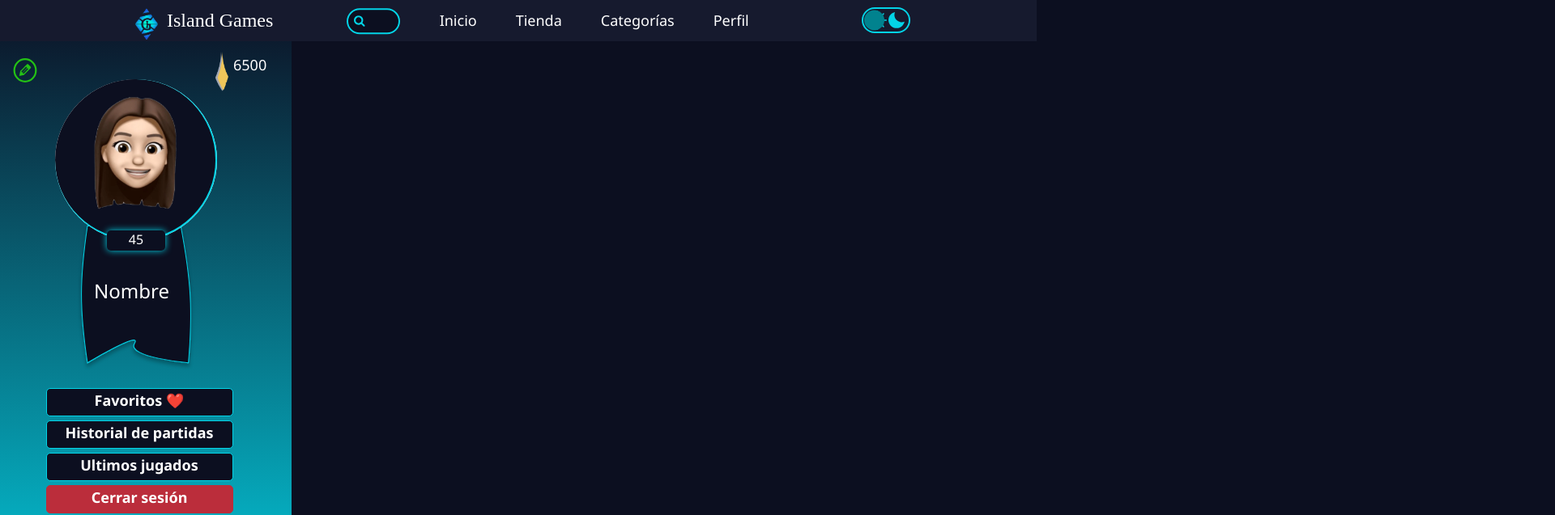
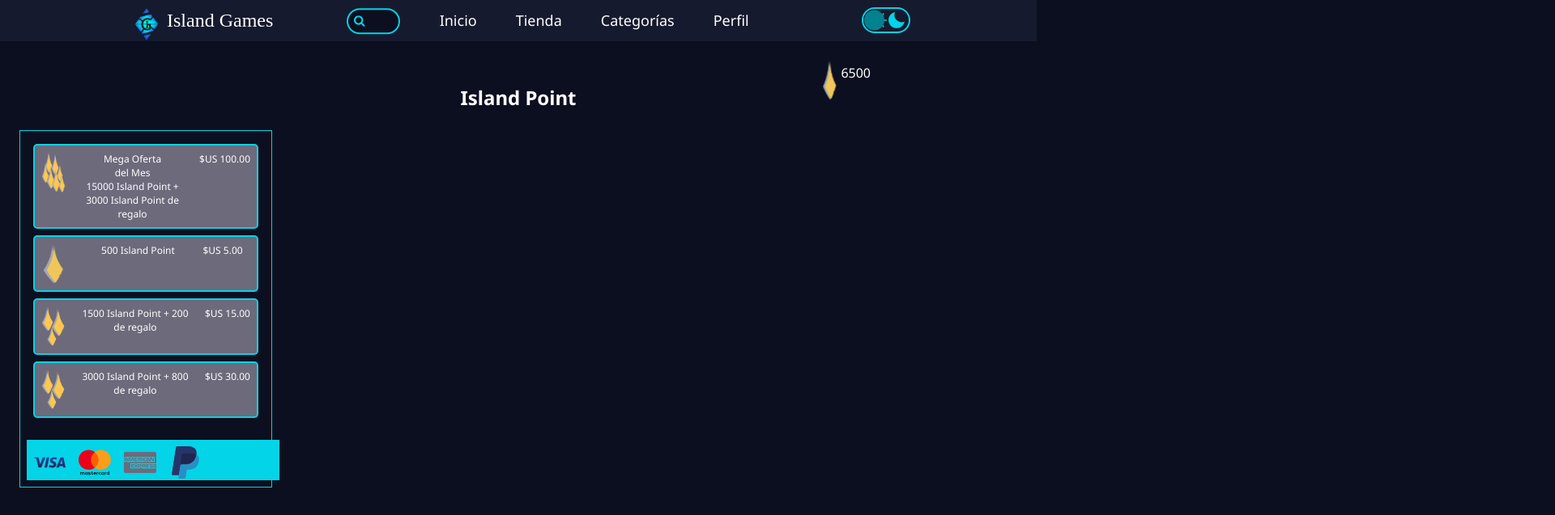
Before and after one commit to YamilaAbad/InterfacesDeUsuario, an Angular app in the folder TP2/: page /tienda in a window 1280 px wide. Shown: the top 637 px of the page at 81% size, 1920 px wide, since content can reach past the window. Built offline with nearby package versions, Linux system fonts and the light colour scheme; a web font is replaced by a local one.

Commit message:
ruteo y arreglo de tienda (faltan detalles css)

```diff
--- a/TP2/src/app/app.component.html
+++ b/TP2/src/app/app.component.html
@@ -8,8 +8,8 @@
 </head>
 <body>
   <app-ig-navbar></app-ig-navbar>
-  <app-perfil></app-perfil>
-
-  <app-footer></app-footer>
+  <router-outlet></router-outlet>
+ <!--  <app-perfil></app-perfil>
+  <app-footer></app-footer> -->
 </body>
 </html>
--- a/TP2/src/app/app.module.ts
+++ b/TP2/src/app/app.module.ts
@@ -15,6 +15,7 @@ import { TiendaPrincipalComponent } from './componentes/tienda-principal/tienda-
 import { TiendaCompraComponent } from './componentes/tienda-compra/tienda-compra.component';
 import { IgNavbarComponent } from './componentes/ig-navbar/ig-navbar.component';
 import { LoginComponent } from './componentes/login/login.component';
+import { AppRoutingModule } from './app-routing.module';
 
 @NgModule({
   declarations: [
@@ -32,7 +33,8 @@ import { LoginComponent } from './componentes/login/login.component';
     LoginComponent
   ],
   imports: [
-    BrowserModule
+    BrowserModule,
+    AppRoutingModule
   ],
   providers: [
     CargarScriptsService
--- a/TP2/src/app/componentes/ig-navbar/ig-navbar.component.css
+++ b/TP2/src/app/componentes/ig-navbar/ig-navbar.component.css
@@ -1,11 +1,11 @@
-body {
+/* body {
     margin: var(--header-height) 0 0 0;
     font-family: var(--fuente-general);
     font-size: var(--normal-size);
     background-color: var(--body-oscuro);
     color:var(--color-txt-oscuro);
   }
-
+   */
   img {
     max-width: 100%;
     height: auto;
--- a/TP2/src/app/componentes/ig-navbar/ig-navbar.component.html
+++ b/TP2/src/app/componentes/ig-navbar/ig-navbar.component.html
@@ -3,7 +3,7 @@
     <nav class="nav container">
         <div class="header_icon">
             <img class="header_icon_log" src="assets/img/logo.png">
-            <a href="#home" class="nav__logo">Island Games</a>
+            <a [routerLink]="['/']" class="nav__logo">Island Games</a>
 
             <label class="search-box" for="search-box">
                 <input type="text" palaceholder="">
@@ -17,14 +17,14 @@
             <ul class="nav__list">
 
                 <li class="nav__item">
-                    <a href="#home" class="nav__link active-link">
+                    <a [routerLink]="['/']" class="nav__link active-link">
                         <img class="nav__icon" src="assets/iconos/inicio.svg">
                         <span class="nav__name">Inicio</span>
                     </a>
                 </li>
 
                 <li class="nav__item">
-                    <a href="#market" class="nav__link">
+                    <a [routerLink]="['/tienda']" class="nav__link">
                         <img class="nav__icon" src="assets/iconos/tienda.svg">
                         <span class="nav__name">Tienda</span>
                     </a>
@@ -38,7 +38,7 @@
                 </li>
 
                 <li class="nav__item">
-                    <a href="#user" class="nav__link">
+                    <a [routerLink]="['/perfil']" class="nav__link">
                         <img class="nav__icon" src="assets/iconos/usuario.svg">
                         <span class="nav__name">Perfil</span>
                     </a>
--- a/TP2/src/app/componentes/tienda-compra/tienda-compra.component.css
+++ b/TP2/src/app/componentes/tienda-compra/tienda-compra.component.css
@@ -20,8 +20,8 @@ h1{
     font-size: var(--h2-size);
     top: 100px;
     left: 80px;
-    color: var(--color-primario-oscuro);
-    -webkit-text-stroke: 1px var(--color-primario);
+    color: var(--color-txt-oscuro);
+
 }
 .contenedor{
     width: 312px;
--- a/TP2/src/app/componentes/tienda-compra/tienda-compra.component.html
+++ b/TP2/src/app/componentes/tienda-compra/tienda-compra.component.html
@@ -29,7 +29,7 @@
             </p>
             <div class="botones">
                <!--  <a href="" class="cancelar">Cancelar</a> -->
-               <button class="cancelar">Cancelar</button>
+               <button class="cancelar" [routerLink]="['/tienda']">Cancelar</button>
                 <button class="aceptar">Pagar Ahora</button>
             </div>
             <p class="aviso-asistencia">Si tienes alguna duda accede a nuestro centro de asistencia haciendo click <a href="">aquí</a></p>
--- a/TP2/src/app/componentes/tienda-principal/tienda-principal.component.css
+++ b/TP2/src/app/componentes/tienda-principal/tienda-principal.component.css
@@ -1,35 +1,36 @@
-.tienda{
-    height: 640px;
-    width: 360px;
+
+.saldo{
+    transform: translate(80%,40%);
+    margin-left: var(--margen7);
+
 }
-.saldo{
-    font-family: var(--fuente-general);
-    font-size: var(--normal-size);
+.conteiner{
     position: absolute;
-    left: 300px;
-    margin-right: var(--margen3);
-    margin-top: 18px;
+    margin-right: auto;
+    margin-left: auto;
+    display: block;
+    align-items: center;
+    justify-content: space-between;
 }
-h1{
-    font-family: var(--fuente-general);
-    position: absolute;
-    font-size: var(--h2-size);
-    top: 100px;
-    left: 80px;
-    color: var(--color-primario-oscuro);
-    -webkit-text-stroke: 1px var(--color-primario);
+.titulo{
+    position: relative;
+    text-align: center;
+    margin-top: var(--margen4);
+    color: var(--color-txt-oscuro);
+}
+img{
+    height: 50px;
+    width: 30px;
 }
 .contenedor{
+    position: relative;
+    align-items: center;
     width: 312px;
-    height: 430px;
-    border: 2px solid var(--color-primario);
-    position: relative;
-    bottom: 30.5rem;
-    left: var(--margen3);
-    right: var(--margen3);
-    margin-bottom: var(--margen5);
+    height: auto;
+    border: 1px solid var(--color-primario);
+    margin: var(--margen3);
+    padding: var(--margen1);
 }
-
 .grid-contenedor{
     display: grid;
     grid-template-columns: auto auto auto ;
@@ -42,14 +43,6 @@ p{
     font-size: var(--regular-size);
     text-align: center;
 }
-.img-grande{
-    width: 50px;
-    height: 80px;
-}
-img{
-    width: 20px;
-    height: 50px;
-}
 li{
     width: auto;
     height: auto;
@@ -59,11 +52,12 @@ li{
     border: 2px solid var(--color-primario);
 }
 .tarjetas{
-    bottom: 36.7rem;
-    position: relative;
+    align-items: center;
+
     width: 312px;
-    left: var(--margen3);
     height: 50px;
+    margin-top: 27px;
+    margin-right:(--margen2);
     background: var(--color-primario);
   }
   .tarjetas img{
--- a/TP2/src/app/componentes/tienda-principal/tienda-principal.component.html
+++ b/TP2/src/app/componentes/tienda-principal/tienda-principal.component.html
@@ -1,12 +1,13 @@
+<section class="container">
     <div class="tienda">
         <div class="saldo">
             <app-info-saldo></app-info-saldo>
         </div>
-    <h1>Island Point</h1>
+        <h1 class="titulo">Island Point</h1>
     </div>
-
-<ul class="contenedor">
-    <li class="grid-contenedor">
+    <div class="contenedor">
+        <ul>
+            <li class="grid-contenedor" [routerLink]="['/compra']">
             <img src="assets/img/saldo_combo2.png" alt="" class="img-grande">
                 <p>
                     Mega Oferta<br>
@@ -39,8 +40,13 @@
             </li>
         </ul>
         <div class="tarjetas">
+            <div>
                 <img src="assets/iconos/logos_visa.svg" alt="">
                 <img src="assets/iconos/logos_mastercard.svg" alt="">
                 <img src="assets/iconos/fontisto_american-express.svg" alt="">
                 <img src="assets/iconos/logos_paypal.svg" alt="">
             </div>
+        </div>
+   </div>
+
+</section>
--- a/TP2/src/app/perfil/perfil.component.html
+++ b/TP2/src/app/perfil/perfil.component.html
@@ -22,7 +22,7 @@
             <a href="#" class="btn-cerrar" (click)="load = true">Cerrar sesión</a>
         </ul>
     </div>
-    <div class="avatars-editables" *ngIf = "mostrar" (click)="mostrar = false">
+    <div class="avatars-editables" *ngIf = "mostrar" (click)="mostrar = false" >
         <app-avatars-edit></app-avatars-edit>
     </div>
 </div>
--- a/TP2/src/styles.css
+++ b/TP2/src/styles.css
@@ -80,9 +80,9 @@ font-family: 'Noto Sans', sans-serif;*/
     padding: 0;
     margin: 0;
 }
-html{
+/* html{
     scroll-behavior: smooth;
-}
+} */
 body{
     background-color: var(--body-oscuro);
     color: var(--color-txt-oscuro);
```
Also changed, not shown: TP2/src/app/app-routing.module.ts (added, +33 -0 lines). Lines whose indentation alone changed are shown as unchanged.
